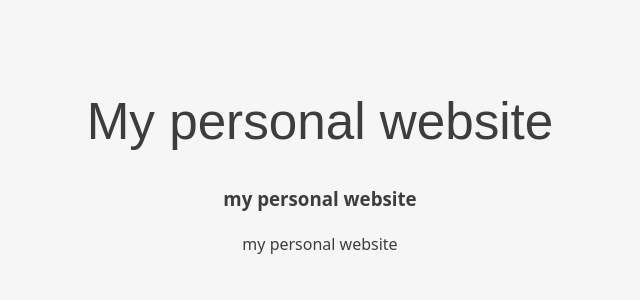
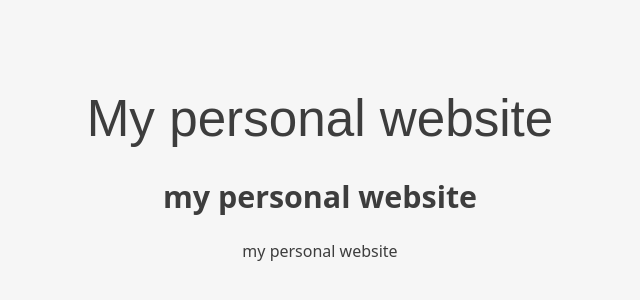
Before and after one commit to manelly67/mypersonalwebsite, a React (Vite) app: page / in a window 1280 px wide. Shown: the part 234-534 px from the top of the page, without its empty margins (320-960 px from the left). Built offline with nearby package versions, Linux system fonts and the light colour scheme; a web font is replaced by a local one.

Commit message:
reset style and initial style

```diff
--- a/src/styles/index.css
+++ b/src/styles/index.css
@@ -16,6 +16,7 @@
   color-scheme: light dark;
   color: rgba(255, 255, 255, 0.87);
   background-color: #242424;
+  background-attachment: fixed;
 
   font-synthesis: none;
   text-rendering: optimizeLegibility;
@@ -43,6 +44,21 @@ body {
 h1 {
   font-size: 3.2em;
   line-height: 1.1;
+}
+
+h2 {
+  font-size: 2.5em;
+  line-height: 1.1;
+}
+
+h3 {
+  font-size: 1.9em;
+  line-height: 1;
+}
+
+p {
+  font-size: 1em;
+  line-height: 1;
 }
 
 button {
--- /dev/null
+++ b/src/styles/style-reset.css
@@ -0,0 +1,51 @@
+
+ /* http://meyerweb.com/eric/tools/css/reset/
+   v2.0 | 20110126
+   License: none (public domain)
+*/
+
+html, body, div, span, applet, object, iframe,
+h1, h2, h3, h4, h5, h6, p, blockquote, pre,
+a, abbr, acronym, address, big, cite, code,
+del, dfn, em, img, ins, kbd, q, s, samp,
+small, strike, strong, sub, sup, tt, var,
+b, u, i, center,
+dl, dt, dd, ol, ul, li,
+fieldset, form, label, legend,
+table, caption, tbody, tfoot, thead, tr, th, td,
+article, aside, canvas, details, embed,
+figure, figcaption, footer, header, hgroup,
+menu, nav, output, ruby, section, summary,
+time, mark, audio, video, input {
+	margin: 0;
+	padding: 0;
+	border: 0;
+	font-size: 100%;
+	font: inherit;
+	vertical-align: baseline;
+}
+/* HTML5 display-role reset for older browsers */
+article, aside, details, figcaption, figure,
+footer, header, hgroup, menu, nav, section {
+	display: block;
+}
+body {
+	line-height: 1;
+}
+ol, ul {
+	list-style: none;
+}
+blockquote, q {
+	quotes: none;
+}
+blockquote:before, blockquote:after,
+q:before, q:after {
+	content: '';
+	content: none;
+}
+table {
+	border-collapse: collapse;
+	border-spacing: 0;
+}
+
+/* end of reset of style browser */
```
